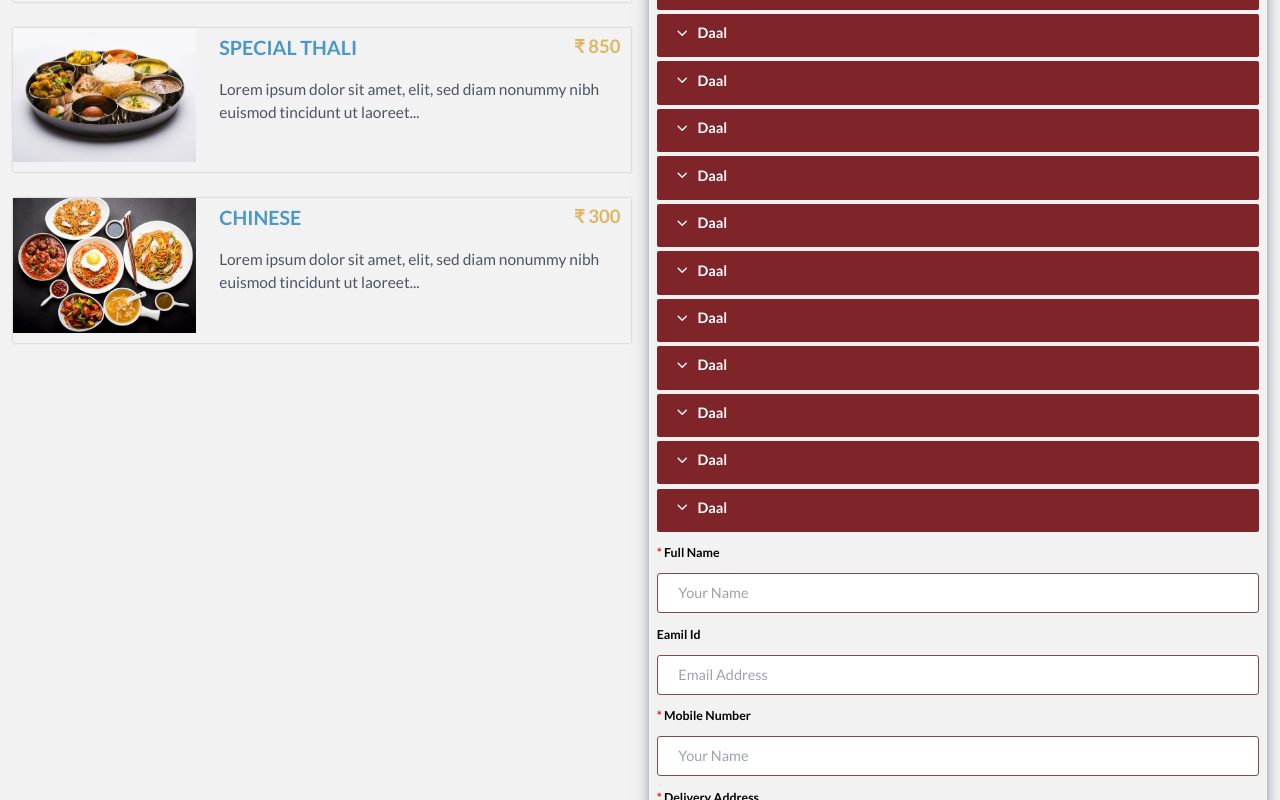
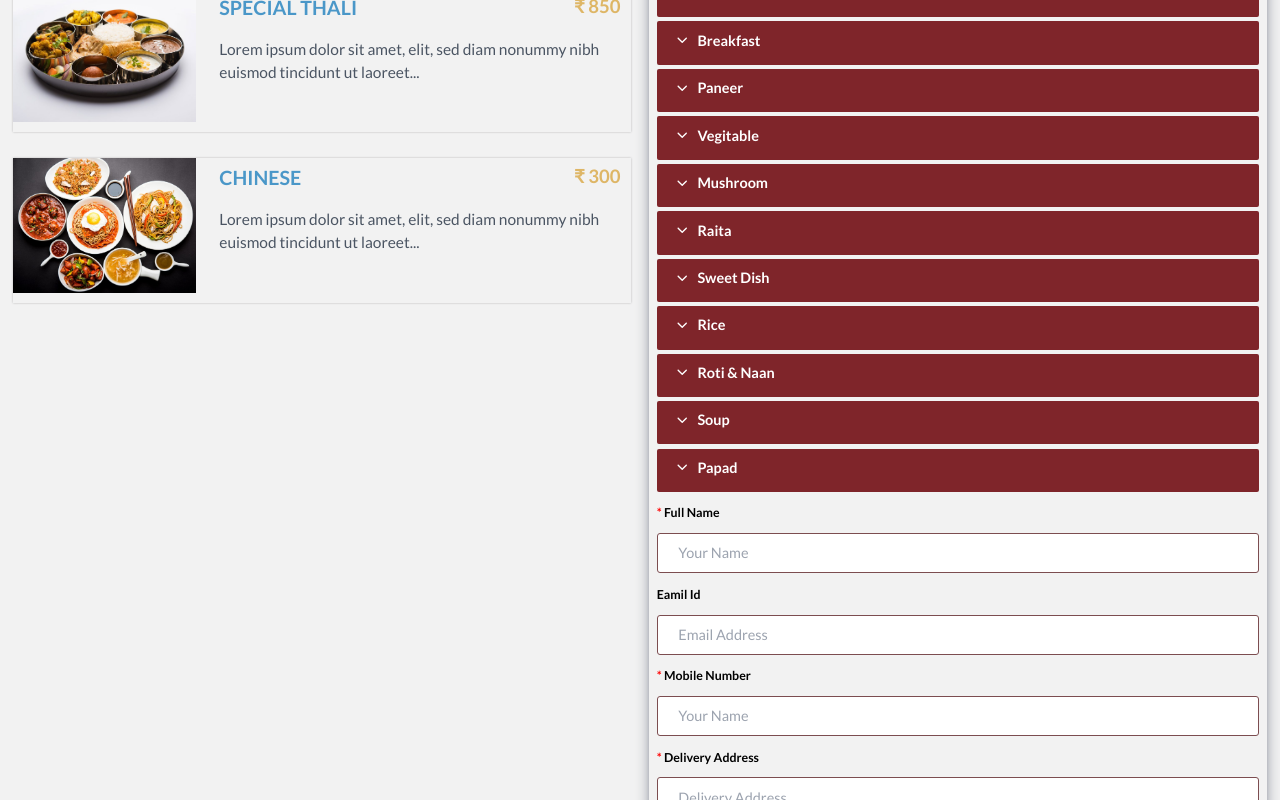
Before and after one commit to SushilKc00/Ayoudhya_Web, a React (Vite) app: page /resturant in a window 1280 px wide. Shown: the part 1220-2020 px from the top of the page. Built offline with nearby package versions, Linux system fonts and the light colour scheme; a web font is replaced by a local one.

Commit message:
add hover effect on header links

```diff
--- a/src/Components/Swiper/RoomsSwiper.jsx
+++ b/src/Components/Swiper/RoomsSwiper.jsx
@@ -60,11 +60,19 @@ export default function RoomsSwiper({ images }) {
       <Swiper
         onSwiper={setThumbsSwiper}
         spaceBetween={12}
-        slidesPerView={6}
+        slidesPerView={4}
         freeMode={true}
         watchSlidesProgress={true}
         modules={[FreeMode, Navigation, Thumbs]}
         className="mySwiper"
+        breakpoints={{
+          768: {
+            slidesPerView: 5,
+          },
+          1024: {
+            slidesPerView: 6,
+          },
+        }}
       >
         {images?.map((i) => (
           <SwiperSlide>
--- a/src/Pages/About/About.jsx
+++ b/src/Pages/About/About.jsx
@@ -2,7 +2,7 @@ import React from "react";
 import { Header } from "../../Components/Header/Header";
 import aboutimg1 from "../../assets/aboutimg1.png";
 import useScrollTop from "../../Components/useScrollTop";
-import aboutBackgroundImage from "../../assets/videoimg.jpg";
+import aboutBackgroundImage from "../../assets/aboutback.jpg";
 import Number from "../../Components/Number";
 import FacilitiesCardComponent from "../../Components/Common-components/FacilitiesCardComponent";
 import ChooseUs from "../../Components/Common-components/ChooseUs";
@@ -23,11 +23,14 @@ export const About = () => {
             <h2 className="text-white sm:text-7xl text-5xl ">
               About Awadh Vilas
             </h2>
+            <p className="mt-8 text-2xl text-white">
+              Home / <span className="text-[#D6B519]">About Awadh Vilas</span>
+            </p>
           </div>
         </div>
       </div>
       <div className="about_content">
-        <div className="xl:w-[80%] flex lg:flex-row flex-col gap-10 m-auto px-4">
+        <div className="xl:w-[86.88%] flex lg:flex-row flex-col gap-10 m-auto px-4">
           <div className="lg:w-[50%] w-[100%]">
             <h2 className="text-gray-900 text-6xl mb-6">
               Hotel Awadh Vilas - Since 1989
--- a/src/Pages/Home/Home.jsx
+++ b/src/Pages/Home/Home.jsx
@@ -122,7 +122,7 @@ export const Home = () => {
           }}
         >
           <Header Color={"white"} />
-          <div className="lg:flex gap-3 xl:w-[80%] m-auto mt-28 xl:p-0 px-5">
+          <div className="lg:flex gap-3 xl:w-[86.88%] m-auto mt-28 xl:p-0 px-5">
             <div className="lg:w-[70%]">
               <h2 className="sm:text-6xl text-4xl text-white font-semibold leading-snug">
                 Welcome to Hotel Awadh Vilas & Restaurant
@@ -170,7 +170,7 @@ export const Home = () => {
             volutpat. Ut wisi enim ad minim veniam, quis nostrud exerci tation
             ullamcorper suscipit. Restaurant
           </p>
-          <div className="flex lg:flex-row flex-col gap-5">
+          <div className="flex lg:flex-row flex-wrap flex-col gap-5 justify-center">
             {roomImages.map((d) => {
               return <RoomsCards roomDetails={d} />;
             })}
--- a/src/Pages/Resturant/Resturant.jsx
+++ b/src/Pages/Resturant/Resturant.jsx
@@ -9,11 +9,12 @@ import { MenuCard } from "../../Components/Cards/MenuCard";
 import menuimg1 from "../../assets/menuimg1.webp";
 import menuimg2 from "../../assets/menuimg2.jpg";
 import menuimg3 from "../../assets/menuimg3.jpg";
-import restBackgroundImage from "../../assets/restbackground.png";
+import restBackgroundImage from "../../assets/restback.jpg";
 
 import useScrollTop from "../../Components/useScrollTop";
 
 const restaurantImage = [resturant1, resturant2, resturant3, resturant4];
+
 const menuImage = [
   {
     name: "Deluxe Thali",
@@ -68,7 +69,203 @@ const allMenus = [
         price: "50",
       },
       {
-        name: "Daal plain",
+        name: "Daal Jeera",
+        price: "50",
+      },
+      {
+        name: "Daal Fry",
+        price: "50",
+      },
+    ],
+  },
+  {
+    name: "Breakfast",
+    subName: [
+      {
+        name: "Plain Paratha",
+        price: "50",
+      },
+      {
+        name: "Paneer Pakoda (8 Piece)",
+        price: "50",
+      },
+      {
+        name: "Dahi",
+        price: "50",
+      },
+      {
+        name: "Onion Pakoda (10 Piece)",
+        price: "50",
+      },
+      {
+        name: "Poori Sabji (6 Piece)",
+        price: "50",
+      },
+      {
+        name: "Onion Paratha",
+        price: "50",
+      },
+      {
+        name: "Aaloo Paratha",
+        price: "50",
+      },
+      {
+        name: "Lachha Paratha",
+        price: "50",
+      },
+      {
+        name: "Paneer Paratha",
+        price: "50",
+      },
+      {
+        name: "Mix Paratha",
+        price: "50",
+      },
+    ],
+  },
+  {
+    name: "paneer",
+    subName: [
+      {
+        name: "Malai Kofta",
+        price: "50",
+      },
+      {
+        name: "Saahi Paneer",
+        price: "50",
+      },
+      {
+        name: "Saahi Paneer",
+        price: "50",
+      },
+      {
+        name: "Kadahi Paneer",
+        price: "50",
+      },
+      {
+        name: "Handi Paneer",
+        price: "50",
+      },
+    ],
+  },
+  {
+    name: "Vegitable",
+    subName: [
+      {
+        name: "Aaloo Dum Masala",
+        price: "50",
+      },
+      {
+        name: "Gobhi Matar",
+        price: "50",
+      },
+      {
+        name: "Aaloo Zira",
+        price: "50",
+      },
+      {
+        name: "Aaloo Parvar",
+        price: "50",
+      },
+      {
+        name: "MixVeg",
+        price: "50",
+      },
+    ],
+  },
+  {
+    name: "Mushroom",
+    subName: [
+      {
+        name: "Chilli Mashroom",
+        price: "50",
+      },
+      {
+        name: "Mushroom Do Pyaza",
+        price: "50",
+      },
+      {
+        name: "Mushroom Masala",
+        price: "50",
+      },
+      {
+        name: "Matar Mushroom Masala",
+        price: "50",
+      },
+    ],
+  },
+  {
+    name: "Raita",
+    subName: [
+      {
+        name: "Mix Raita",
+        price: "50",
+      },
+      {
+        name: "Boondi Raita",
+        price: "50",
+      },
+      {
+        name: "Plain Raita",
+        price: "50",
+      },
+    ],
+  },
+  {
+    name: "Sweet Dish",
+    subName: [
+      {
+        name: "Gulab Jamun",
+        price: "50",
+      },
+      {
+        name: "Rasgulla",
+        price: "50",
+      },
+    ],
+  },
+  {
+    name: "Rice",
+    subName: [
+      {
+        name: "Paneer Biryani",
+        price: "50",
+      },
+      {
+        name: "Jeera Rice",
+        price: "50",
+      },
+      {
+        name: "Matar Pulao",
+        price: "50",
+      },
+      {
+        name: "Paneer Pulao",
+        price: "50",
+      },
+      {
+        name: "Navratan Pulao",
+        price: "50",
+      },
+    ],
+  },
+  {
+    name: "Roti & Naan",
+    subName: [
+      {
+        name: "Tawa Roti Butter",
+        price: "50",
+      },
+      {
+        name: "Laccha Paratha",
+        price: "50",
+      },
+      {
+        name: "Tawa Roti Plain",
+        price: "50",
+      },
+      {
+        name: "Missi Roti",
         price: "50",
       },
       {
@@ -78,251 +275,35 @@ const allMenus = [
     ],
   },
   {
-    name: "Daal",
+    name: "Soup",
     subName: [
       {
-        name: "Daal Tadka",
+        name: "Sweet Corn Soup",
         price: "50",
       },
       {
-        name: "Dal Makani",
+        name: "Veg Soup",
         price: "50",
       },
       {
-        name: "Daal plain",
+        name: "Manchow Soup",
         price: "50",
       },
       {
-        name: "Daal plain",
-        price: "50",
-      },
-      {
-        name: "Daal plain",
+        name: "Veg Hot & Sour",
         price: "50",
       },
     ],
   },
   {
-    name: "Daal",
+    name: "Papad",
     subName: [
       {
-        name: "Daal Tadka",
+        name: "Papad Fry (1 Piece)",
         price: "50",
       },
       {
-        name: "Dal Makani",
-        price: "50",
-      },
-      {
-        name: "Daal plain",
-        price: "50",
-      },
-      {
-        name: "Daal plain",
-        price: "50",
-      },
-      {
-        name: "Daal plain",
-        price: "50",
-      },
-    ],
-  },
-  {
-    name: "Daal",
-    subName: [
-      {
-        name: "Daal Tadka",
-        price: "50",
-      },
-      {
-        name: "Dal Makani",
-        price: "50",
-      },
-      {
-        name: "Daal plain",
-        price: "50",
-      },
-      {
-        name: "Daal plain",
-        price: "50",
-      },
-      {
-        name: "Daal plain",
-        price: "50",
-      },
-    ],
-  },
-  {
-    name: "Daal",
-    subName: [
-      {
-        name: "Daal Tadka",
-        price: "50",
-      },
-      {
-        name: "Dal Makani",
-        price: "50",
-      },
-      {
-        name: "Daal plain",
-        price: "50",
-      },
-      {
-        name: "Daal plain",
-        price: "50",
-      },
-      {
-        name: "Daal plain",
-        price: "50",
-      },
-    ],
-  },
-  {
-    name: "Daal",
-    subName: [
-      {
-        name: "Daal Tadka",
-        price: "50",
-      },
-      {
-        name: "Dal Makani",
-        price: "50",
-      },
-      {
-        name: "Daal plain",
-        price: "50",
-      },
-      {
-        name: "Daal plain",
-        price: "50",
-      },
-      {
-        name: "Daal plain",
-        price: "50",
-      },
-    ],
-  },
-  {
-    name: "Daal",
-    subName: [
-      {
-        name: "Daal Tadka",
-        price: "50",
-      },
-      {
-        name: "Dal Makani",
-        price: "50",
-      },
-      {
-        name: "Daal plain",
-        price: "50",
-      },
-      {
-        name: "Daal plain",
-        price: "50",
-      },
-      {
-        name: "Daal plain",
-        price: "50",
-      },
-    ],
-  },
-  {
-    name: "Daal",
-    subName: [
-      {
-        name: "Daal Tadka",
-        price: "50",
-      },
-      {
-        name: "Dal Makani",
-        price: "50",
-      },
-      {
-        name: "Daal plain",
-        price: "50",
-      },
-      {
-        name: "Daal plain",
-        price: "50",
-      },
-      {
-        name: "Daal plain",
-        price: "50",
-      },
-    ],
-  },
-  {
-    name: "Daal",
-    subName: [
-      {
-        name: "Daal Tadka",
-        price: "50",
-      },
-      {
-        name: "Dal Makani",
-        price: "50",
-      },
-      {
-        name: "Daal plain",
-        price: "50",
-      },
-      {
-        name: "Daal plain",
-        price: "50",
-      },
-      {
-        name: "Daal plain",
-        price: "50",
-      },
-    ],
-  },
-  {
-    name: "Daal",
-    subName: [
-      {
-        name: "Daal Tadka",
-        price: "50",
-      },
-      {
-        name: "Dal Makani",
-        price: "50",
-      },
-      {
-        name: "Daal plain",
-        price: "50",
-      },
-      {
-        name: "Daal plain",
-        price: "50",
-      },
-      {
-        name: "Daal plain",
-        price: "50",
-      },
-    ],
-  },
-  {
-    name: "Daal",
-    subName: [
-      {
-        name: "Daal Tadka",
-        price: "50",
-      },
-      {
-        name: "Dal Makani",
-        price: "50",
-      },
-      {
-        name: "Daal plain",
-        price: "50",
-      },
-      {
-        name: "Daal plain",
-        price: "50",
-      },
-      {
-        name: "Daal plain",
+        name: "Papad dry (1 Piece)",
         price: "50",
       },
     ],
--- a/src/Pages/Rooms/RoomSecond.jsx
+++ b/src/Pages/Rooms/RoomSecond.jsx
@@ -80,6 +80,9 @@ export const RoomSecond = () => {
         <div>
           <div>
             <h2 className="text-white sm:text-7xl text-5xl ">Single Room</h2>
+            <p className="mt-8 text-2xl text-white">
+              Home / Rooms / <span className="text-[#DEB666]">Single Room</span>
+            </p>
           </div>
         </div>
       </div>
@@ -138,7 +141,7 @@ export const RoomSecond = () => {
             </h2>
             <div className="grid grid-cols-3 mt-20 gap-y-5 ">
               {roomServicesData.map((s) => (
-                <p className="text-xl font-semibold flex gap-2 items-center capitalize">
+                <p className="md:text-xl text-lg font-semibold flex gap-2 items-center capitalize">
                   {s.isAvailable ? (
                     <IoCheckmark size={17} className="text-green-700" />
                   ) : (
--- a/src/Styles/header.scss
+++ b/src/Styles/header.scss
@@ -36,6 +36,20 @@ header{
                 font-weight: 900;
                 text-transform: uppercase;
                 letter-spacing: 0.2rem;
+                position: relative;
+                &::after{
+                  content: "";
+                  position: absolute;
+                  bottom: 10%;
+                  left: 0;
+                  width: 5%;
+                  height: 4px;
+                }
+                &:hover::after{
+                  width: 100%;
+                  background-color: #DEB666;
+                  transition: all 0.5s;
+                }
             }
             .book_now_btn{
               background-color: #DEB666;
@@ -70,7 +84,7 @@ header{
       display: flex;
       flex-direction: column;
       gap: 2rem;
-      z-index: 50;
+      z-index: 999;
       li{
         font-size: 1.5rem;
         font-weight: 900;
--- a/src/Styles/home.scss
+++ b/src/Styles/home.scss
@@ -38,13 +38,16 @@
         letter-spacing: 0.2rem;
     }
     .favorite_rooms{
-        width: 80%;
+        width: 86.88%;
         margin: 0 auto;
         display: flex;
         flex-direction: column;
         gap: 3.2rem;
         .rooms_cards{
-            width: 100%;
+            width: 430px;
+            @media (max-width:500px) {
+              width: 100%;
+            }
             img{
                 width: 100%;
             }
@@ -59,7 +62,7 @@
         letter-spacing: 0.2rem;
     }
      .service_container{
-        width: 80%;
+        width: 86.88%;
         margin: 0 auto;
         display: flex;
         flex-direction: column;
@@ -75,11 +78,10 @@
      padding: 8rem 0;
      h2{
         font-family: "Raleway",sans-serif;
-
         letter-spacing: 0.2rem;
     }
      .news_container{
-        width: 80%;
+        width: 86.88%;
         margin: 0 auto;
         display: flex;
         flex-direction: column;
@@ -149,7 +151,7 @@
         letter-spacing: 0.2rem;
     }
     .contact_container{
-       width: 80%;
+        width: 86.88%;
        margin: 0 auto;
        display: flex;
        flex-direction: column;
@@ -165,7 +167,7 @@
     padding: 10rem 0;
 
     .visit_place_container{
-       width: 80%;
+        width: 86.88%;
        margin: 0 auto;
        display: flex;
        flex-direction: column;
--- a/src/Styles/index.scss
+++ b/src/Styles/index.scss
@@ -74,7 +74,7 @@ html,body{
         transform: translate(0,-50%);
 
         >div{
-            width: 80%;
+            width: 86.88%;
             margin: 0 auto;
             @media (max-width:1300px) {
                 width: 100%;
--- a/src/Styles/resturant.scss
+++ b/src/Styles/resturant.scss
@@ -6,9 +6,9 @@
     .our_resturant_banner{
         position: relative;
         width: 100%;
-        min-height: 65vh;
+        min-height: 60vh;
         background-repeat: no-repeat;
-        background-size: 100% 100%;
+        background-size: cover;
         z-index: 2;
         @media (max-width:768px) {
             min-height: 40vh;
@@ -18,7 +18,7 @@
             position: absolute;
             width: 100%;
             height: 100%;
-            background-color: #5a2749d9;
+            background: linear-gradient(40deg,rgba(147, 0, 17, 0.6) 0%, rgba(86, 20, 147, 0.7) 100%);
             top: 0;
             opacity: 0.6;
             z-index: -1;
@@ -43,7 +43,7 @@
         }
     }
     .resturant_container{
-        width: 80%;
+        width: 86.88%;
         margin: 0 auto;
         padding: 8rem 0;
         font-family: "";
@@ -89,6 +89,7 @@
                             font-size: 1.4rem;
                             font-weight: 800;
                             font-family: "Lato";
+                            text-transform: capitalize;
                         }
                         .menu_content{
                             display: flex;
--- a/src/Styles/room_another.scss
+++ b/src/Styles/room_another.scss
@@ -12,6 +12,9 @@
       img{
         width: 100%;
         height: 400px;
+        @media(max-width:500px) {
+            height: 220px;
+        }
       }
     }
     .need_help{
@@ -41,8 +44,8 @@
     .mySwiper{
       margin-top: 1.4rem;
        img{
-        height: 80px;
-        width: 150px;
+        height: 55px;
+        width: 120px;
        }
     }
    }
```
Also changed, not shown: src/assets/restback.jpg (added), 1 other file (tests, documents, lock files or other folders).
